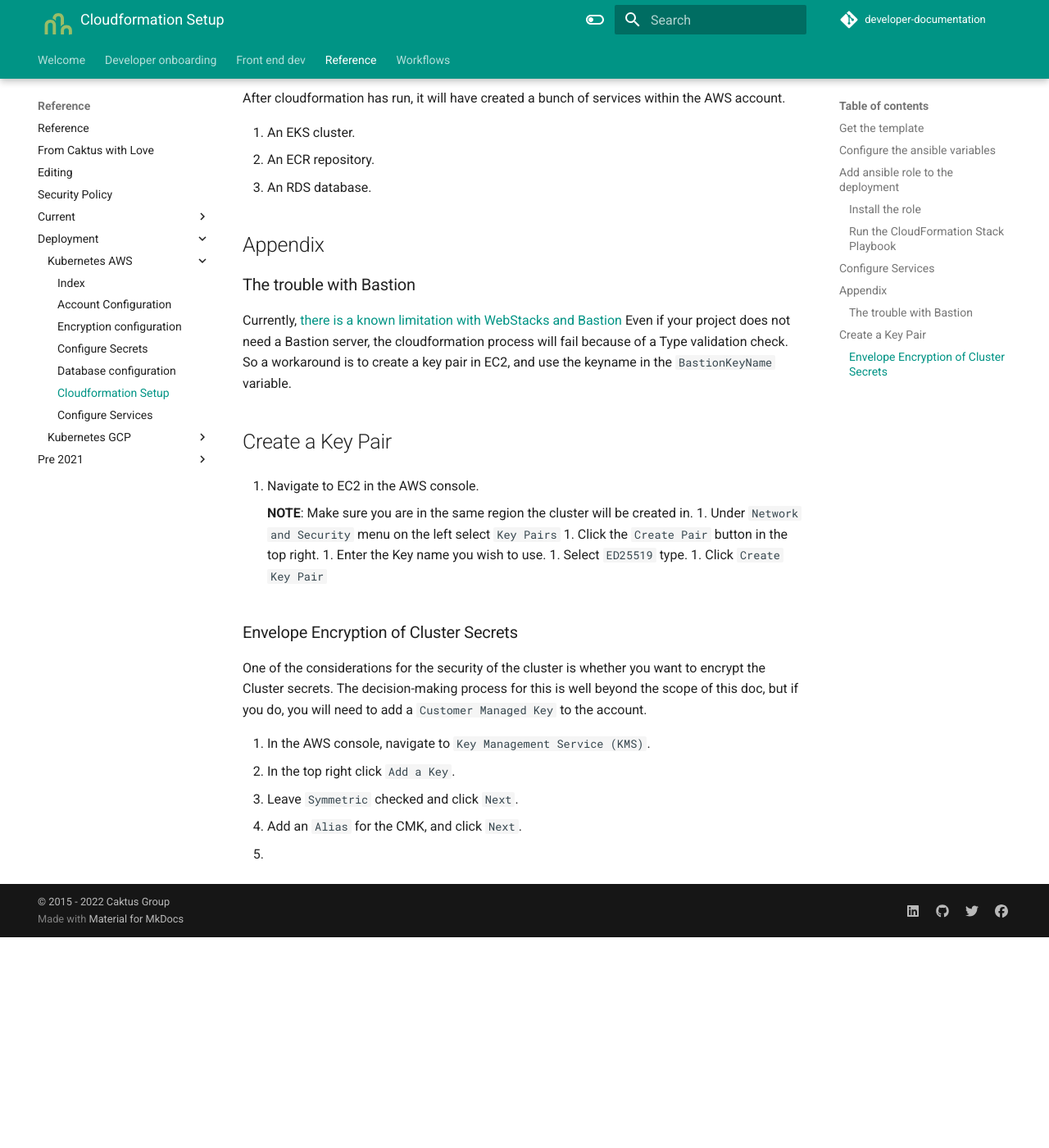
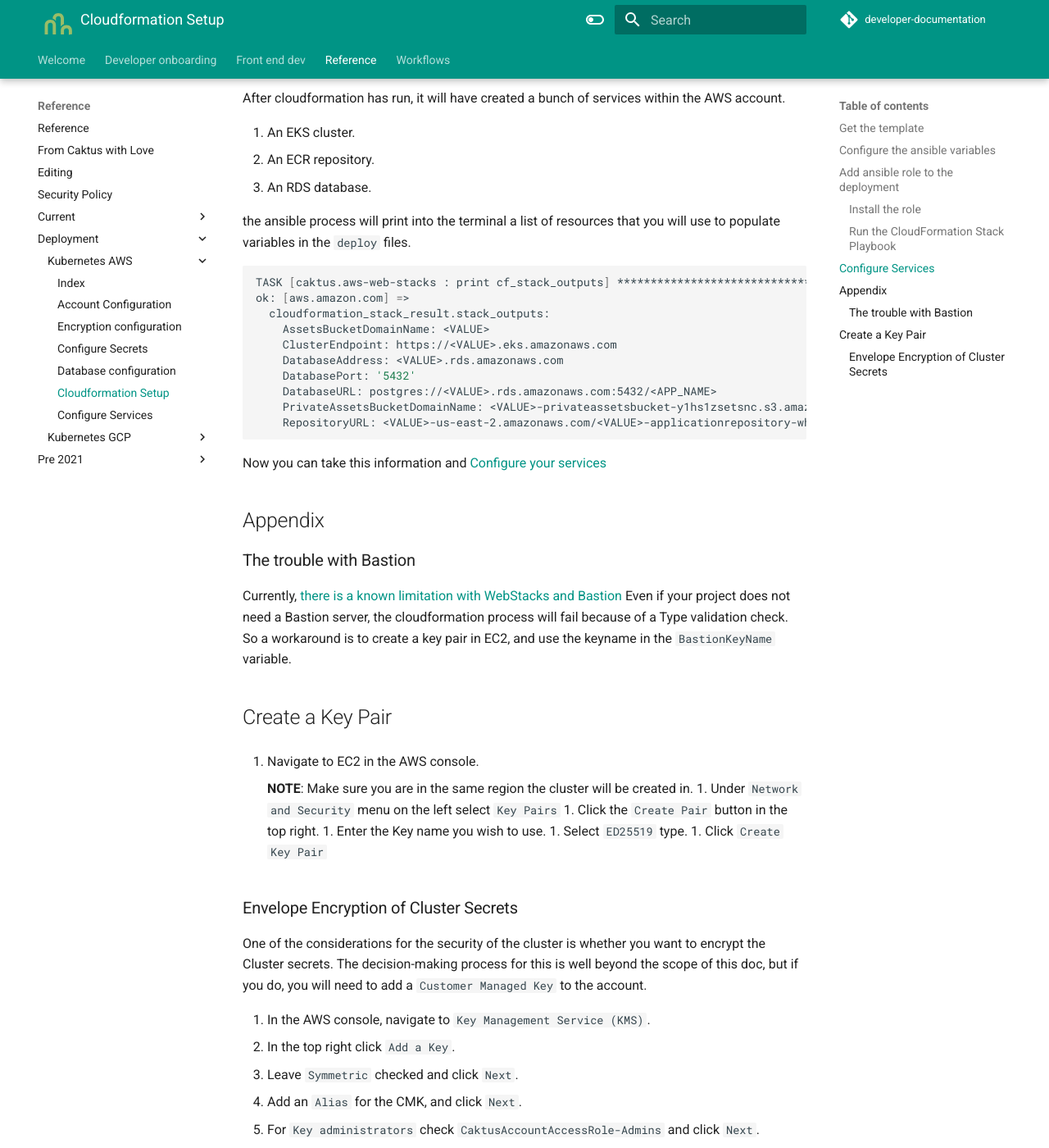
Before and after one commit to caktus/guidebook, an MkDocs documentation site: the page built from docs/reference/deployment/Kubernetes-AWS/005_cloudformation.md, in a window 1280 px wide and 1400 px high, scrolled down 1827 px. Shown: the whole window at 82% size. Built offline with MkDocs 1.6.1 and Material for MkDocs 9.7.7, drawn with Linux system fonts in a browser that asks for light colours; comment, search, counter and statistics services are not loaded; before the commit the page ends 2970 px from its top, so only the background shows below that; some of the changed text lies outside the part shown.

Commit message:
Adds service configuration

````diff
--- a/docs/reference/deployment/Kubernetes-AWS/005_cloudformation.md
+++ b/docs/reference/deployment/Kubernetes-AWS/005_cloudformation.md
@@ -91,6 +91,23 @@
 2. An ECR repository.
 3. An RDS database.
 
+the ansible process will print into the terminal a list of resources that you will use to populate
+variables in the `deploy` files.
+
+```shell
+TASK [caktus.aws-web-stacks : print cf_stack_outputs] ****************************************************************************************************************************************************************************************************
+ok: [aws.amazon.com] =>
+  cloudformation_stack_result.stack_outputs:
+    AssetsBucketDomainName: <VALUE>
+    ClusterEndpoint: https://<VALUE>.eks.amazonaws.com
+    DatabaseAddress: <VALUE>.rds.amazonaws.com
+    DatabasePort: '5432'
+    DatabaseURL: postgres://<VALUE>.rds.amazonaws.com:5432/<APP_NAME>
+    PrivateAssetsBucketDomainName: <VALUE>-privateassetsbucket-y1hs1zsetsnc.s3.amazonaws.com
+    RepositoryURL: <VALUE>-us-east-2.amazonaws.com/<VALUE>-applicationrepository-wh5tljkspmgv
+```
+
+Now you can take this information and [Configure your services](006_service_configuration.md)
 
 ## Appendix
 
@@ -120,4 +137,12 @@
 1. In the top right click `Add a Key`.
 1. Leave `Symmetric` checked and click `Next`.
 1. Add an `Alias` for the CMK, and click `Next`.
-1.
+1. For `Key administrators` check `CaktusAccountAccessRole-Admins` and click `Next`.
+1. For `Define key usage permissions` check `AWSServiceRoleForAmazonEKS` and `AWSServiceRoleForRDS`
+1. Click `Next`, and `Next`
+
+Now the key will be created, and you will need to copy the `arn` for the key into the `CustomerManagedCmkArn`
+entry.
+
+1. Click into the detail for key you created.
+1. Copy the ARN from the `General Information` section.
````
Also changed, not shown: docs/reference/deployment/Kubernetes-AWS/006_service_configuration.md (+6 -0 lines).
